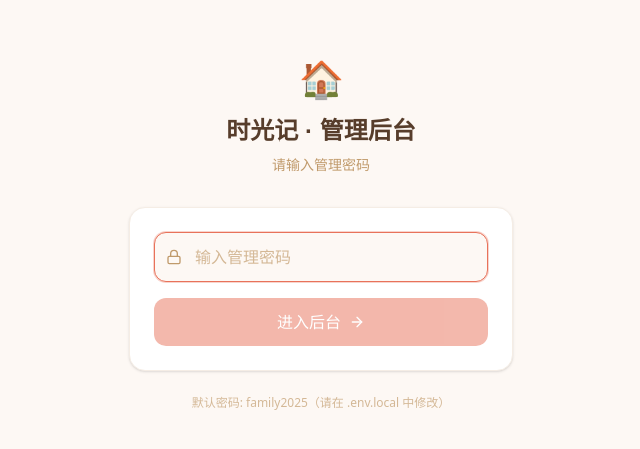
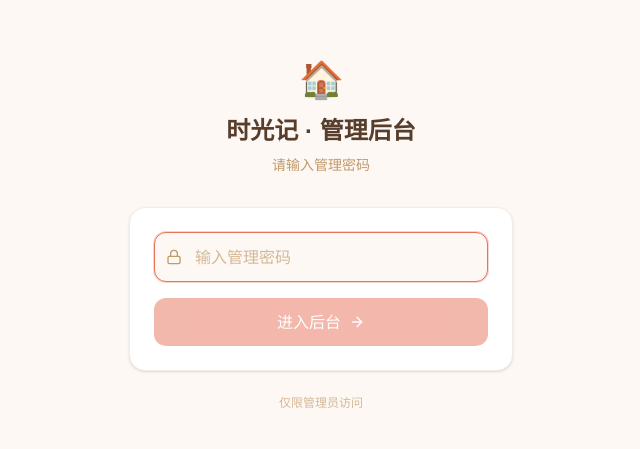
Before and after one commit to Lkang123/family, a Next.js app: page /admin in a window 1280 px wide. Shown: the part 165-614 px from the top of the page, without its empty margins (319-959 px from the left). Built offline with nearby package versions, Linux system fonts and the light colour scheme.

Commit message:
security: 移除登录页密码提示

```diff
--- a/src/app/admin/page.tsx
+++ b/src/app/admin/page.tsx
@@ -78,7 +78,7 @@ export default function AdminLoginPage() {
         </form>
 
         <p className="text-center text-warm-300 text-xs mt-6">
-          默认密码: family2025（请在 .env.local 中修改）
+          仅限管理员访问
         </p>
       </div>
     </div>
```
